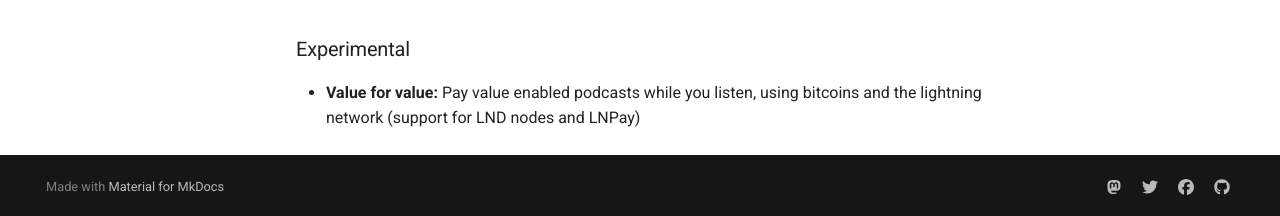
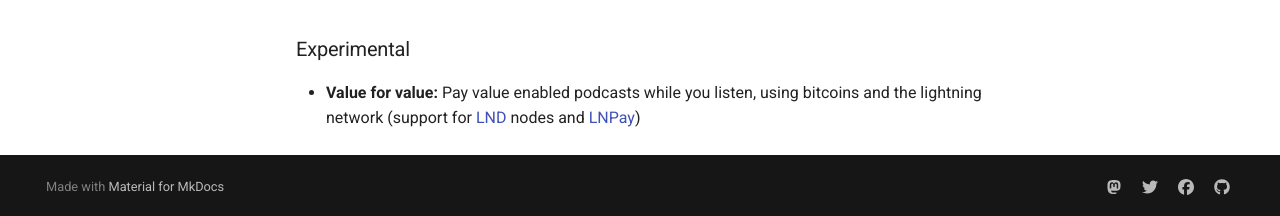
Before and after one commit to podStation/podstation.github.io, an MkDocs documentation site: the page built from docs/index.md, in a window 1280 px wide and 1284 px high. Shown: the part 1065-1281 px from the top of the window. Built offline with MkDocs 1.6.1 and Material for MkDocs 9.7.7, drawn with Linux system fonts in a browser that asks for light colours; part of the change alters nothing that is shown.

```diff
--- a/docs/index.md
+++ b/docs/index.md
@@ -17,4 +17,4 @@ podStation is an open source **podcast aggregator** packaged as a browser extens
 
 ### Experimental
 
-- **Value for value:** Pay value enabled podcasts while you listen, using bitcoins and the lightning network (support for LND nodes and LNPay)
+- **Value for value:** Pay value enabled podcasts while you listen, using bitcoins and the lightning network (support for [LND](https://github.com/podStation/podStation/blob/master/docs/release_notes/v1.33.0.md) nodes and [LNPay](https://github.com/podStation/podStation/blob/master/docs/release_notes/v1.34.0.md))
```
Also changed, not shown: README.md (+1 -0 lines).
